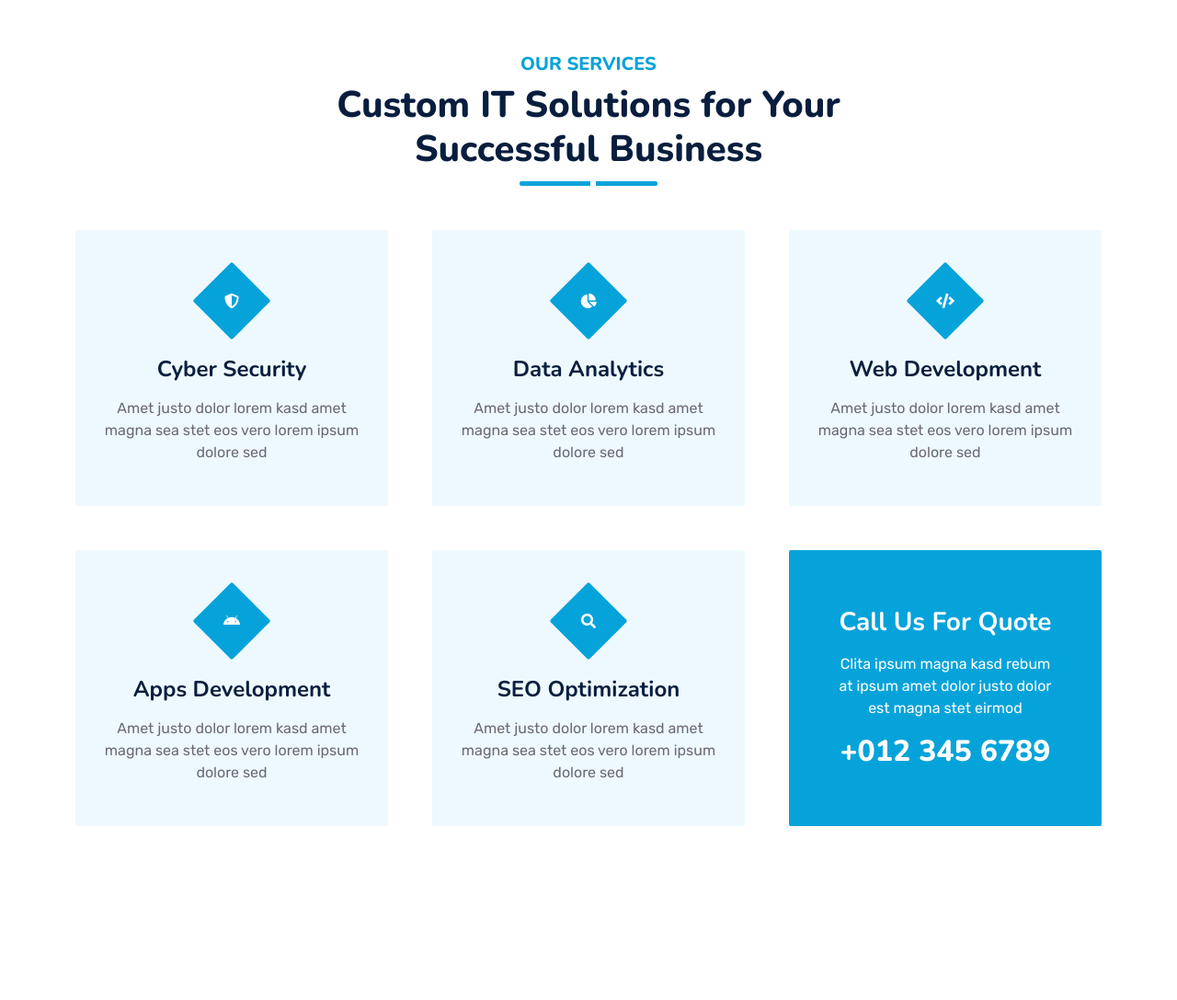
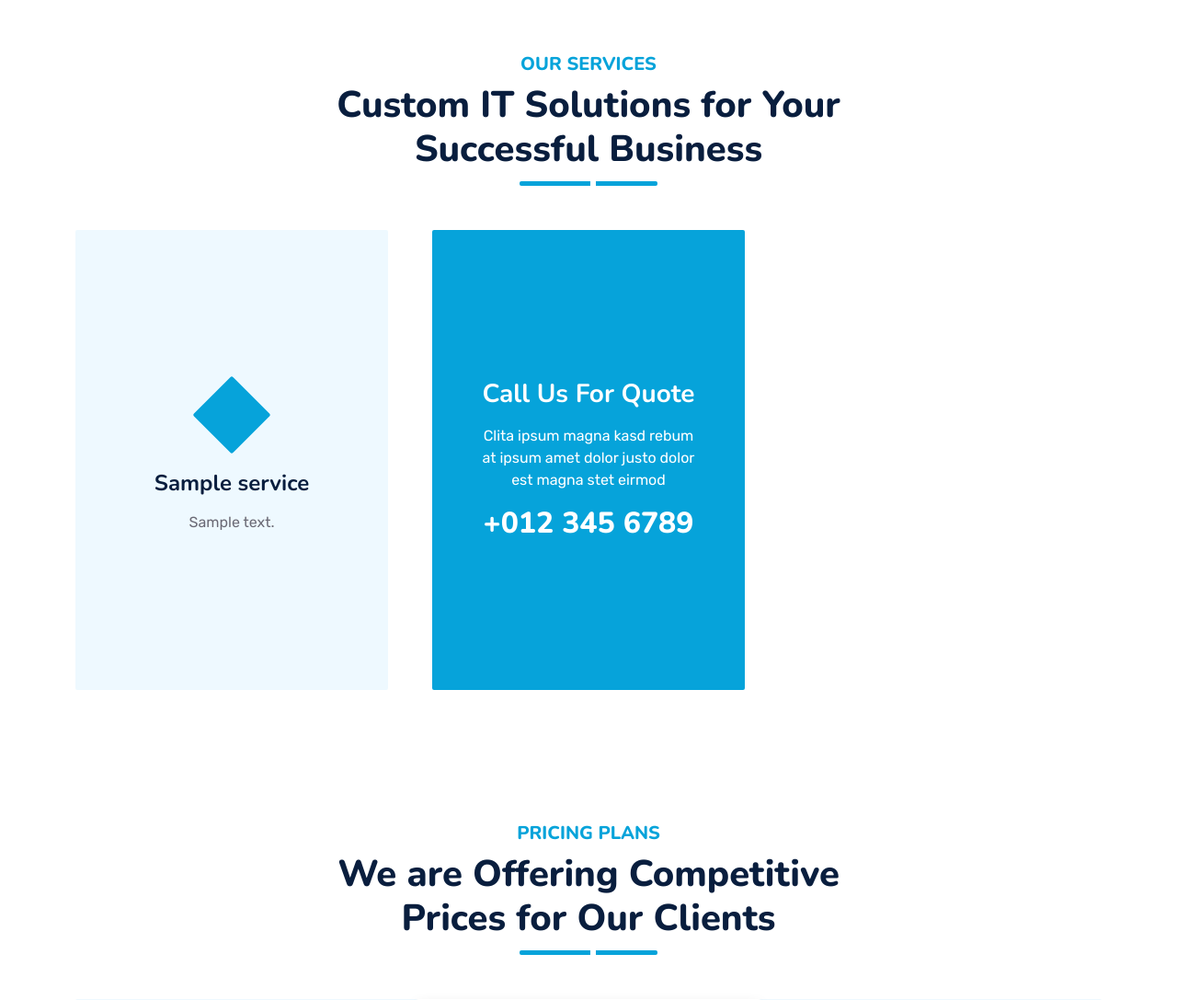
Before and after one commit to ValiantDoge/aiprizm_website, a Django app: page / in a window 1280 px wide. Shown: the part 2462-3549 px from the top of the page at 92% size. Run offline with Django 4.2, Linux system fonts and the light colour scheme; tables that the repository leaves empty hold one stand-in row (values such as "Sample post"); some libraries are stand-ins or nearby versions.

Commit message:
Services served thru backend

```diff
--- a/website/admin.py
+++ b/website/admin.py
@@ -1,5 +1,5 @@
 from django.contrib import admin
-from .models import service
+from .models import Service
 # Register your models here.
 
-admin.site.register(service)
+admin.site.register(Service)
--- a/website/models.py
+++ b/website/models.py
@@ -1,6 +1,10 @@
 from django.db import models
 
 # Create your models here.
-class service(models.Model):
-    service_name = models.CharField(max_length=40)
-    service_desc = models.CharField(max_length=200)
+class Service(models.Model):
+    service_name = models.CharField(max_length=50)
+    service_desc = models.CharField(max_length=5000)
+    service_icon = models.CharField(max_length=50, default='')
+
+    def __str__(self):
+        return self.service_name
--- a/website/static/website/css/style.css
+++ b/website/static/website/css/style.css
@@ -313,7 +313,7 @@ h6,
 /*** Service ***/
 .service-item {
     position: relative;
-    height: 300px;
+    height: 500px;
     padding: 0 30px;
     transition: .5s;
 }
--- a/website/templates/website/index.html
+++ b/website/templates/website/index.html
@@ -306,77 +306,23 @@
                 <h5 class="fw-bold text-primary text-uppercase">Our Services</h5>
                 <h1 class="mb-0">Custom IT Solutions for Your Successful Business</h1>
             </div>
+
             <div class="row g-5">
+                {% for service in service %}
                 <div class="col-lg-4 col-md-6 wow zoomIn" data-wow-delay="0.3s">
                     <div
                         class="service-item bg-light rounded d-flex flex-column align-items-center justify-content-center text-center">
                         <div class="service-icon">
-                            <i class="fa fa-shield-alt text-white"></i>
+                            <i class="{{service.service_icon}}"></i>
                         </div>
-                        <h4 class="mb-3">Cyber Security</h4>
-                        <p class="m-0">Amet justo dolor lorem kasd amet magna sea stet eos vero lorem ipsum dolore sed
-                        </p>
+                        <h4 class="mb-3">{{service.service_name}}</h4>
+                        <p class="m-0">{{service.service_desc}}</p>
                         <a class="btn btn-lg btn-primary rounded" href="">
                             <i class="bi bi-arrow-right"></i>
                         </a>
                     </div>
                 </div>
-                <div class="col-lg-4 col-md-6 wow zoomIn" data-wow-delay="0.6s">
-                    <div
-                        class="service-item bg-light rounded d-flex flex-column align-items-center justify-content-center text-center">
-                        <div class="service-icon">
-                            <i class="fa fa-chart-pie text-white"></i>
-                        </div>
-                        <h4 class="mb-3">Data Analytics</h4>
-                        <p class="m-0">Amet justo dolor lorem kasd amet magna sea stet eos vero lorem ipsum dolore sed
-                        </p>
-                        <a class="btn btn-lg btn-primary rounded" href="">
-                            <i class="bi bi-arrow-right"></i>
-                        </a>
-                    </div>
-                </div>
-                <div class="col-lg-4 col-md-6 wow zoomIn" data-wow-delay="0.9s">
-                    <div
-                        class="service-item bg-light rounded d-flex flex-column align-items-center justify-content-center text-center">
-                        <div class="service-icon">
-                            <i class="fa fa-code text-white"></i>
-                        </div>
-                        <h4 class="mb-3">Web Development</h4>
-                        <p class="m-0">Amet justo dolor lorem kasd amet magna sea stet eos vero lorem ipsum dolore sed
-                        </p>
-                        <a class="btn btn-lg btn-primary rounded" href="">
-                            <i class="bi bi-arrow-right"></i>
-                        </a>
-                    </div>
-                </div>
-                <div class="col-lg-4 col-md-6 wow zoomIn" data-wow-delay="0.3s">
-                    <div
-                        class="service-item bg-light rounded d-flex flex-column align-items-center justify-content-center text-center">
-                        <div class="service-icon">
-                            <i class="fab fa-android text-white"></i>
-                        </div>
-                        <h4 class="mb-3">Apps Development</h4>
-                        <p class="m-0">Amet justo dolor lorem kasd amet magna sea stet eos vero lorem ipsum dolore sed
-                        </p>
-                        <a class="btn btn-lg btn-primary rounded" href="">
-                            <i class="bi bi-arrow-right"></i>
-                        </a>
-                    </div>
-                </div>
-                <div class="col-lg-4 col-md-6 wow zoomIn" data-wow-delay="0.6s">
-                    <div
-                        class="service-item bg-light rounded d-flex flex-column align-items-center justify-content-center text-center">
-                        <div class="service-icon">
-                            <i class="fa fa-search text-white"></i>
-                        </div>
-                        <h4 class="mb-3">SEO Optimization</h4>
-                        <p class="m-0">Amet justo dolor lorem kasd amet magna sea stet eos vero lorem ipsum dolore sed
-                        </p>
-                        <a class="btn btn-lg btn-primary rounded" href="">
-                            <i class="bi bi-arrow-right"></i>
-                        </a>
-                    </div>
-                </div>
+                {% endfor %}
                 <div class="col-lg-4 col-md-6 wow zoomIn" data-wow-delay="0.9s">
                     <div
                         class="position-relative bg-primary rounded h-100 d-flex flex-column align-items-center justify-content-center text-center p-5">
@@ -385,8 +331,9 @@
                             magna stet eirmod</p>
                         <h2 class="text-white mb-0">+012 345 6789</h2>
                     </div>
-                </div>
             </div>
+
+
         </div>
     </div>
     <!-- Service End -->
--- a/website/views.py
+++ b/website/views.py
@@ -1,11 +1,15 @@
+from multiprocessing import context
 from unicodedata import name
 from django.shortcuts import render, HttpResponse
+from .models import Service
 
 # Create your views here.
 
 
 def index(request):
-    return render(request, 'website/index.html')
+    service = Service.objects.all()
+    context = {'service': service }
+    return render(request, 'website/index.html', context)
 
 def service(request):
     return render(request, 'website/service.html')
```
Also changed, not shown: website/migrations/0001_initial.py (added), website/migrations/0002_alter_service_service_desc.py (added), website/migrations/0003_service_service_icon_alter_service_service_name.py (added), 1 other file.
